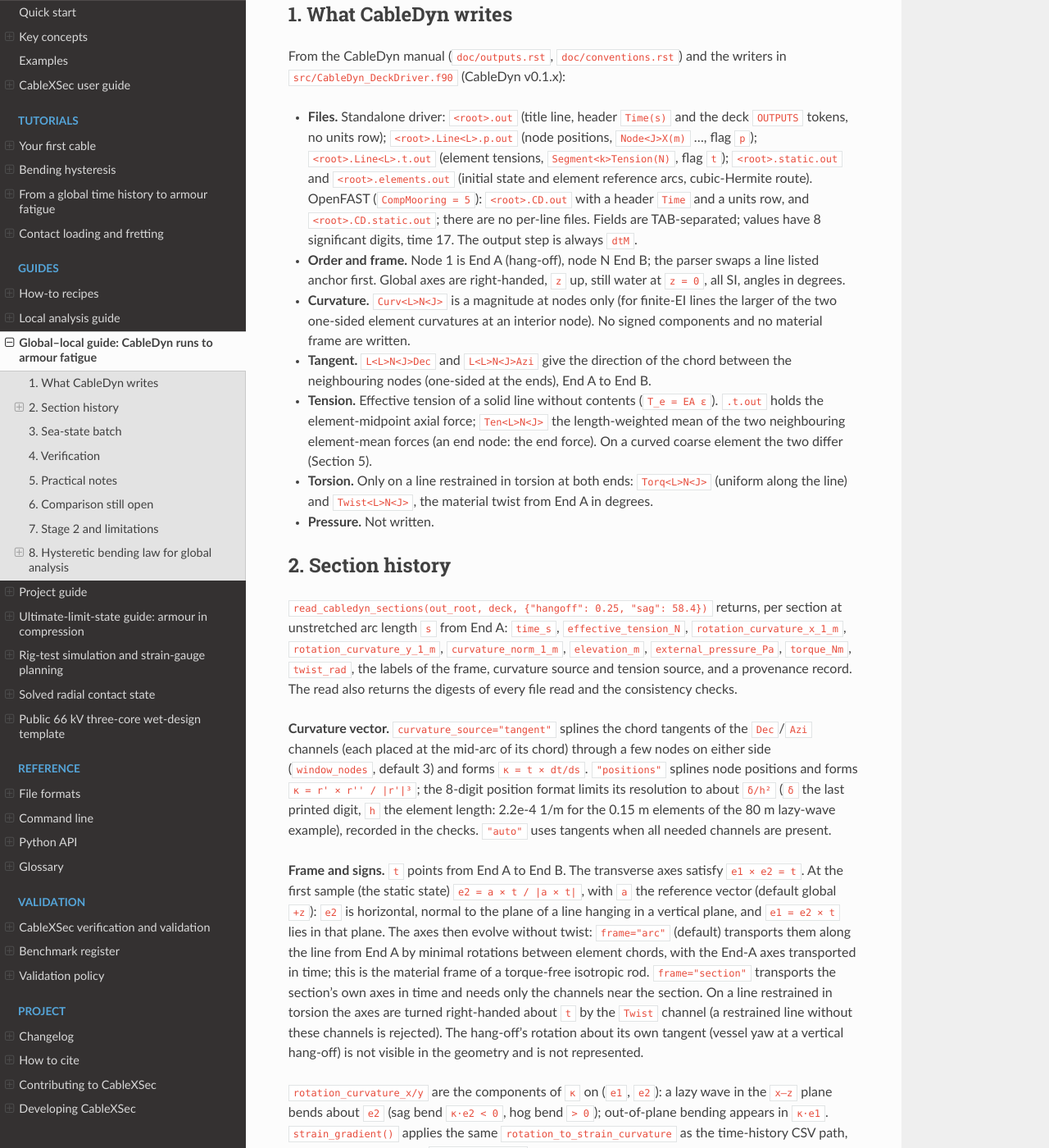
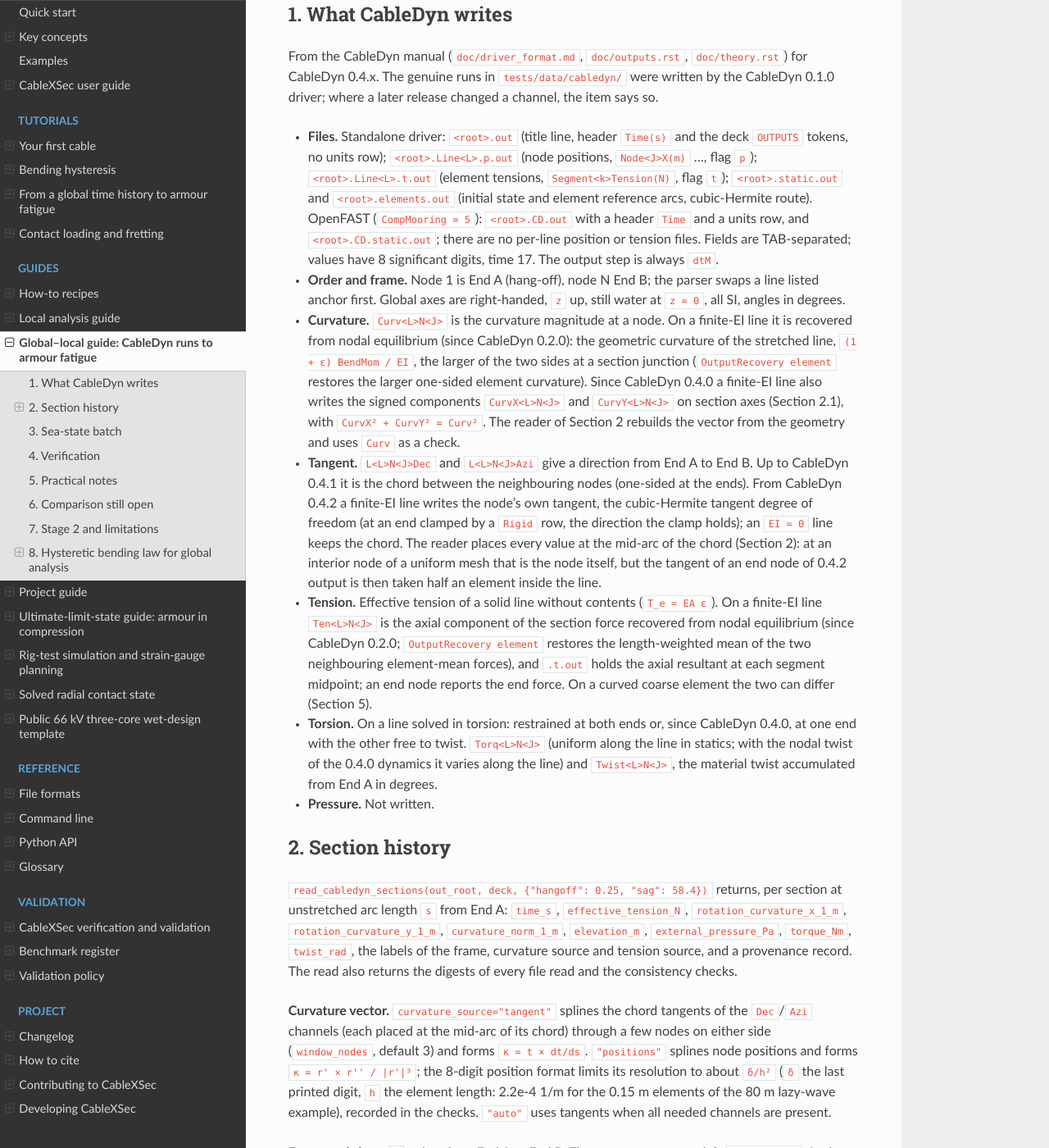
Before and after one commit to SMI-Lab-Inha/CableXSec, a Sphinx documentation site: the page built from doc/global_local_guide.md, in a window 1280 px wide and 1400 px high, scrolled down 558 px. Shown: the whole window at 82% size. Built offline with Sphinx 7.4.7 and the Read the Docs theme 3.1.0, drawn with Linux system fonts in a browser that asks for light colours; some of the changed text lies outside the part shown.

Commit message:
fix: CableDyn reader files and OPTIONS, early cable_source check; CableDyn 0.4 docs (#15)
read_cabledyn_sections left the per-line .p.out and .t.out readers open
after every read (ResourceWarning) and after a failed one: the chunk
streams were zipped and the last of them never reached its end. Each
stream now reads through pd.read_csv as a context manager and every stream
is closed in a finally. The files of one run must also end on the same
row; extra rows hidden by a chunk boundary were dropped before.

read_cabledyn_deck took the second token of every OPTIONS row as the
keyword, so the positional record "uniform 0.0 0.6 0.0 current" became a
keyword "0.0". It now reads CableDyn's record forms (value keyword
[commentary]; model, numbers, keyword; keyword-first dynamic_solver; a "-"
description), the last record of a keyword wins as in CableDyn (the first
won), and the aliases gravity, WtrDnsty/water_density, water_depth and dt
set g, rhoW, WtrDpth and dtM (they were ignored).

run_sea_state_batch checks and digests cable_source before any run is
read; a missing file failed only after every section was computed.

The global-local guide (Sections 1, 2, 2.1 and 7), ARCHITECTURE.md and
the reader's docstring now describe CableDyn 0.4.x: nodal-equilibrium
recovery of tension, curvature and bend moment (since 0.2.0), the signed
section-axis components CurvX/CurvY and torsion of lines restrained at one
end (since 0.4.0), and the node tangent of finite-EI lines in Dec/Azi
(since 0.4.2). The compute_mkappa docstring states that tension_N is the
true wall tension.

Signed-off-by: Jae Hoon Seo <jaehoon.seo@inha.ac.kr>

````diff
--- a/doc/global_local_guide.md
+++ b/doc/global_local_guide.md
@@ -5,8 +5,8 @@
 Stage 1 of the global–local coupling is one way: CableDyn solves the global
 cable, CableXSec reads the histories of selected material sections and runs
 its local fatigue on them, as it does on other global results. The global bending
-law stays CableDyn's (constant `EI`); the hysteretic two-way element is
-stage 2 (Section 7).
+law stays CableDyn's (linear elastic: the `EI` of the line type, tapered under a
+bend stiffener); the hysteretic two-way element is stage 2 (Section 7).
 
 | Piece | Where |
 |---|---|
@@ -17,8 +17,10 @@ stage 2 (Section 7).
 
 ## 1. What CableDyn writes
 
-From the CableDyn manual (`doc/outputs.rst`, `doc/conventions.rst`) and the
-writers in `src/CableDyn_DeckDriver.f90` (CableDyn v0.1.x):
+From the CableDyn manual (`doc/driver_format.md`, `doc/outputs.rst`,
+`doc/theory.rst`) for CableDyn 0.4.x. The genuine runs in `tests/data/cabledyn/`
+were written by the CableDyn 0.1.0 driver; where a later release changed a
+channel, the item says so.
 
 - **Files.** Standalone driver: `<root>.out` (title line, header
   `Time(s)` and the deck `OUTPUTS` tokens, no units row);
@@ -27,25 +29,43 @@ writers in `src/CableDyn_DeckDriver.f90` (CableDyn v0.1.x):
   `<root>.static.out` and `<root>.elements.out` (initial state and element
   reference arcs, cubic-Hermite route). OpenFAST (`CompMooring = 5`):
   `<root>.CD.out` with a header `Time` and a units row, and
-  `<root>.CD.static.out`; there are no per-line files. Fields are
+  `<root>.CD.static.out`; there are no per-line position or tension files.
+  Fields are
   TAB-separated; values have 8 significant digits, time 17. The output step is
   always `dtM`.
 - **Order and frame.** Node 1 is End A (hang-off), node N End B; the parser
   swaps a line listed anchor first. Global axes are right-handed, `z` up,
   still water at `z = 0`, all SI, angles in degrees.
-- **Curvature.** `Curv<L>N<J>` is a magnitude at nodes only (for finite-EI
-  lines the larger of the two one-sided element curvatures at an interior
-  node). No signed components and no material frame are written.
-- **Tangent.** `L<L>N<J>Dec` and `L<L>N<J>Azi` give the direction of the chord
-  between the neighbouring nodes (one-sided at the ends), End A to End B.
+- **Curvature.** `Curv<L>N<J>` is the curvature magnitude at a node. On a
+  finite-EI line it is recovered from nodal equilibrium (since CableDyn 0.2.0):
+  the geometric curvature of the stretched line, `(1 + ε) BendMom / EI`, the
+  larger of the two sides at a section junction (`OutputRecovery element`
+  restores the larger one-sided element curvature). Since CableDyn 0.4.0 a
+  finite-EI line also writes the signed components `CurvX<L>N<J>` and
+  `CurvY<L>N<J>` on section axes (Section 2.1), with `CurvX² + CurvY² =
+  Curv²`. The reader of Section 2 rebuilds the vector from the geometry and
+  uses `Curv` as a check.
+- **Tangent.** `L<L>N<J>Dec` and `L<L>N<J>Azi` give a direction from End A to
+  End B. Up to CableDyn 0.4.1 it is the chord between the neighbouring nodes
+  (one-sided at the ends). From CableDyn 0.4.2 a finite-EI line writes the
+  node's own tangent, the cubic-Hermite tangent degree of freedom (at an end
+  clamped by a `Rigid` row, the direction the clamp holds); an `EI = 0` line
+  keeps the chord. The reader places every value at the mid-arc of the chord
+  (Section 2): at an interior node of a uniform mesh that is the node itself,
+  but the tangent of an end node of 0.4.2 output is then taken half an
+  element inside the line.
 - **Tension.** Effective tension of a solid line without contents
-  (`T_e = EA ε`). `.t.out` holds the element-midpoint axial force;
-  `Ten<L>N<J>` the length-weighted mean of the two neighbouring element-mean
-  forces (an end node: the end force). On a curved coarse element the two
-  differ (Section 5).
-- **Torsion.** Only on a line restrained in torsion at both ends:
-  `Torq<L>N<J>` (uniform along the line) and `Twist<L>N<J>`, the material twist
-  from End A in degrees.
+  (`T_e = EA ε`). On a finite-EI line `Ten<L>N<J>` is the axial component of
+  the section force recovered from nodal equilibrium (since CableDyn 0.2.0;
+  `OutputRecovery element` restores the length-weighted mean of the two
+  neighbouring element-mean forces), and `.t.out` holds the axial resultant at
+  each segment midpoint; an end node reports the end force. On a curved coarse
+  element the two can differ (Section 5).
+- **Torsion.** On a line solved in torsion: restrained at both ends or, since
+  CableDyn 0.4.0, at one end with the other free to twist. `Torq<L>N<J>`
+  (uniform along the line in statics; with the nodal twist of the 0.4.0
+  dynamics it varies along the line) and `Twist<L>N<J>`, the material twist
+  accumulated from End A in degrees.
 - **Pressure.** Not written.
 
 ## 2. Section history
@@ -76,9 +96,13 @@ twist: `frame="arc"` (default) transports them along the line from End A by
 minimal rotations between element chords, with the End-A axes transported in
 time; this is the material frame of a torque-free isotropic rod.
 `frame="section"` transports the section's own axes in time and needs only
-the channels near the section. On a line restrained in torsion the axes are
-turned right-handed about `t` by the `Twist` channel (a restrained line
-without these channels is rejected). The hang-off's rotation about its own
+the channels near the section. Where `Twist` channels bracket a section the
+axes are turned right-handed about `t` by the material twist from End A. A
+line restrained in torsion at both ends without these channels is rejected; a
+line restrained at one end only is read with its `Twist` channels when they
+are written; restrained at End B only, its End A turns freely with the line's
+twist, which the reader, whose axes start at End A, does not represent. The
+hang-off's rotation about its own
 tangent (vessel yaw at a vertical hang-off) is not visible in the geometry and
 is not represented.
 
@@ -138,17 +162,23 @@ tolerance or refine the mesh.
 **Deck outputs.** `section_channels(deck, sections)` lists the `OUTPUTS`
 channels the tangent source needs for the section frame: `Dec`/`Azi` on the
 window, `Ten`, `Curv` and `p{x,y,z}` at the bracketing nodes, and
-`Twist`/`Torq` on a restrained line. The arc frame also needs the line's `p`
+`Twist`/`Torq` on a line restrained at both ends (request them too on a line
+restrained at one end). The arc frame also needs the line's `p`
 flag. Adding `t` gives the element tensions.
 
 ### 2.1 CableDyn 0.4.0 signed curvature components
 
-CableDyn 0.4.0 writes, per station, the effective
-tension `Ten` and the curvature vector on two section axes, `CurvX` and
-`CurvY` [1/m]. The vector points to the centre of curvature, so a fibre at
-`(x, y)` has bending strain `−(CurvX·x + CurvY·y)`; `x` is the upper normal at
-the hang-off, fixed in the hang-off axes and parallel-transported along the
-line. The local route takes the strain gradient on the same axes:
+Since CableDyn 0.4.0 a finite-EI line writes, at a node, the effective
+tension `Ten<L>N<J>` and the curvature vector on two section axes,
+`CurvX<L>N<J>` and `CurvY<L>N<J>` [1/m]. The vector points to the centre of
+curvature, so a fibre at `(x, y)` has bending strain `−(CurvX·x + CurvY·y)`.
+On a line not restrained in torsion `x` starts as the upper normal at the
+hang-off, fixed in the hang-off axes (in global axes at a pinned End A), and
+is parallel-transported along the line; on a line restrained in torsion it
+starts from the restrained end's torsion normal `Nx` (carried to End A when
+only End B is restrained) and is turned by the line's twist (CableDyn
+`doc/theory.rst`, curvature on the section axes). The
+local route takes the strain gradient on the same axes:
 
 ```text
 g_x = −CurvX,   g_y = −CurvY
@@ -166,8 +196,11 @@ a turn from the `e1` of Section 2. Because the axes are fixed in the hang-off
 axes, the hang-off's rotation about its own tangent, which the tangent
 reconstruction of Section 2 cannot see, is carried. Tests:
 `tests/test_cabledyn_components.py` (sag, hog and out-of-plane signs, a
-rotating plane, separators, a missing column). Reading the 0.4.0 `.out` files
-directly follows once their channel names are fixed by a release.
+rotating plane, separators, a missing column). The station reader takes one
+station's columns under the names above; a CableDyn `.out` file holds them as
+`Ten<L>N<J>`, `CurvX<L>N<J>` and `CurvY<L>N<J>` for every requested node, so a
+station is passed to `series_from_curvature_components` from its three
+columns. `read_cabledyn_sections` does not read `CurvX`/`CurvY`.
 
 ## 3. Sea-state batch
 
@@ -336,7 +369,8 @@ damage.
 
 ## 7. Stage 2 and limitations
 
-Stage 1 is one way and uses CableDyn's constant `EI`. Stage 2 is the
+Stage 1 is one way and uses CableDyn's linear-elastic bending (the `EI` of
+the line type, tapered under a bend stiffener). Stage 2 is the
 two-way hysteretic element: the section's slip-dependent moment–curvature
 law (`xsec_stiffness`, the backbone of `compute_mkappa`) returned to CableDyn
 as an element constitutive law with history (biaxial stick–slip state per
````
Also changed, not shown: ARCHITECTURE.md (+8 -6 lines), CHANGELOG.md (+22 -0 lines), 5 other files.
